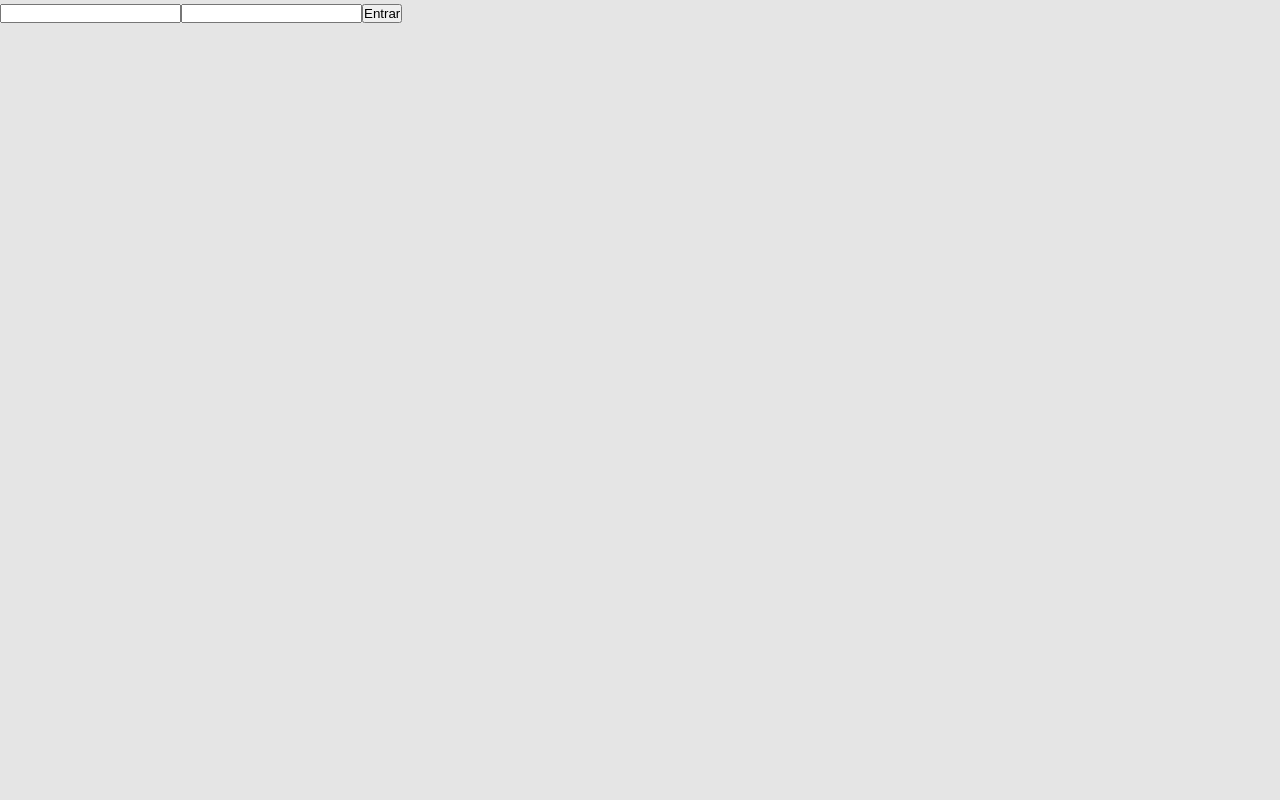
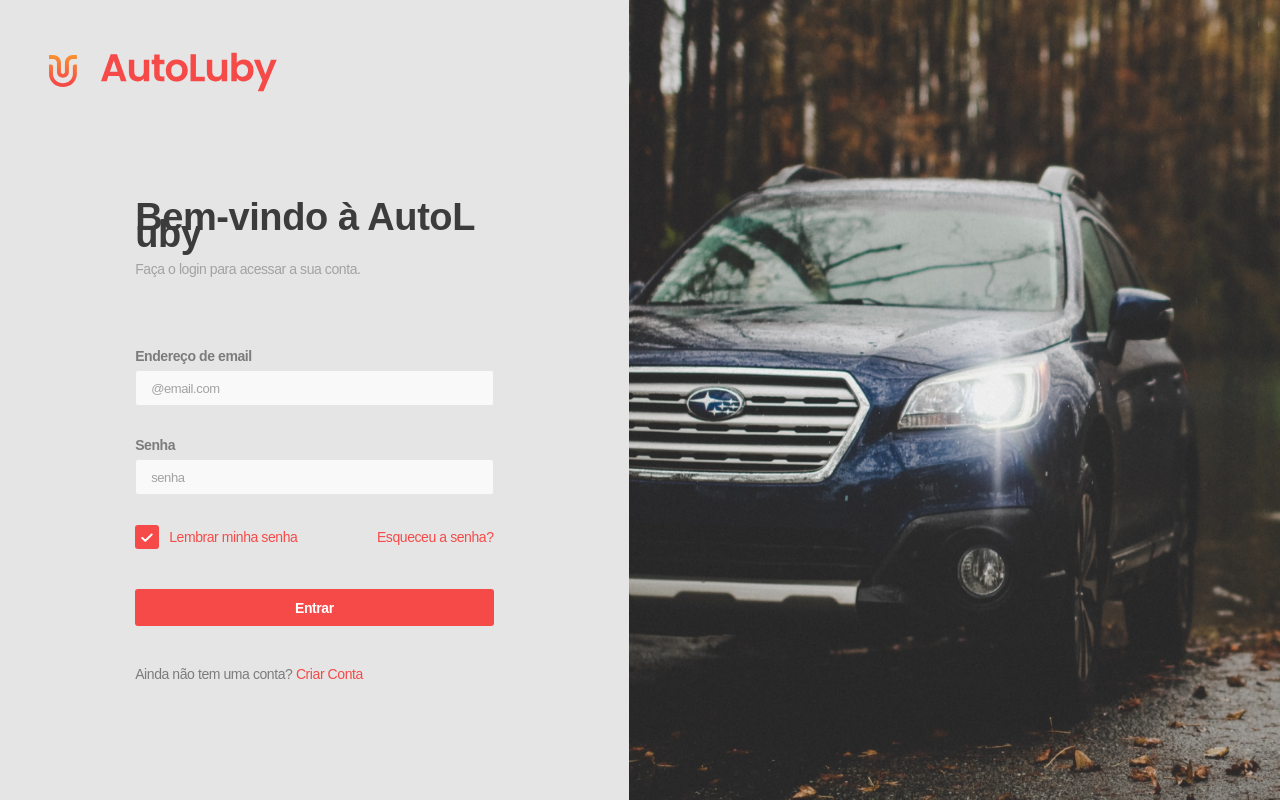
Before and after one commit to eduardo-borges-goncalves/lab-luby, a React (Create React App) app: page /login in a window 1280 px wide. Built offline with nearby package versions, Linux system fonts and the light colour scheme.

Commit message:
#18 implementa tela de login

```diff
--- /dev/null
+++ b/src/components/Buttons/RedBtn/index.tsx
@@ -0,0 +1,13 @@
+import { FC, ReactNode } from "react";
+import { RedBtnWrapper } from "./styles";
+
+type Props = {
+  children: ReactNode,
+  onClick?: any
+}
+
+export const RedBtn:FC<Props> = ({children, onClick}:Props) => (
+  <RedBtnWrapper onClick={onClick}>
+    {children}
+  </RedBtnWrapper>
+)
--- /dev/null
+++ b/src/components/Buttons/RedBtn/styles.ts
@@ -0,0 +1,38 @@
+import styled from "styled-components";
+
+export const RedBtnWrapper = styled.button`
+  display: flex;
+  justify-content: center;
+  align-items: center;
+  padding: 10px;
+  gap: 10px;
+
+  width: 100%;
+  height: 37px;
+
+  background: var(--primary-red);
+  border: none;
+  border-radius: 3px;
+
+  font-weight: 600;
+  font-size: 14px;
+  line-height: 120%;
+  letter-spacing: -0.03em;
+
+  color: var(--shape);
+
+  flex: none;
+  order: 0;
+  flex-grow: 0;
+
+  transition: all ease-in-out .2s;
+
+  :active {
+    transition: none;
+    border: 1.5px solid #971212;
+  }
+
+  :hover{
+    background: #DF3938;
+  }
+`
--- /dev/null
+++ b/src/components/Inputs/index.tsx
@@ -0,0 +1,24 @@
+import { InputWrapper } from "./style"
+
+type InputProps = {
+  type?: string,
+  label?: string,
+  placeholder?: string,
+  className?: string,
+  onChange?: (e: React.ChangeEvent<HTMLInputElement>) => void,
+}
+
+export const Input = ({className, placeholder, onChange, type, label}:InputProps) => (
+  <>
+  <InputWrapper className={className}>
+    <label>
+      {label}
+    </label>
+    <input
+      type={type}
+      onChange={onChange}
+      placeholder={placeholder}
+    />
+  </InputWrapper>
+  </>
+)
--- /dev/null
+++ b/src/components/Inputs/style.ts
@@ -0,0 +1,51 @@
+import styled from "styled-components";
+
+export const InputWrapper = styled.div`
+  display: flex;
+  flex-direction: column;
+
+  input {
+    height: 36px;
+    width: 100%;
+    border-radius: 3px;
+    background: var(--input);
+    border: 1px solid var(--stroke);
+
+    font-weight: 400;
+    font-size: 13px;
+    line-height: 120%;
+
+    display: flex;
+    align-items: center;
+    letter-spacing: -0.03em;
+    color: var(--light-gray);
+
+    ::placeholder {
+      color: var(--light-gray);
+    }
+
+    outline: none;
+    padding: 10px 15px;
+
+    :focus::-webkit-input-placeholder {
+      color: transparent;
+    }
+  }
+
+  label {
+    height: 17px;
+    width: 128px;
+    border-radius: nullpx;
+
+    font-weight: 600;
+    font-size: 14px;
+    line-height: 120%;
+
+    display: flex;
+    align-items: center;
+    letter-spacing: -0.03em;
+
+    color: var(--gray);
+    margin-bottom: 6px;
+  }
+`
--- a/src/components/Logo/index.tsx
+++ b/src/components/Logo/index.tsx
@@ -2,8 +2,12 @@ import { ReactComponent as AutoLuby } from "../../assets/logo/AutoLuby.svg"
 import { LogoIcon } from "../LogoIcon"
 import { LogoWrapper } from "./styles"
 
-export const Logo = () => (
-  <LogoWrapper>
+type LogoProps ={
+  id?:string,
+}
+
+export const Logo = ({id}:LogoProps) => (
+  <LogoWrapper id={id}>
     <LogoIcon/>
     <AutoLuby className="autoLuby"/>
   </LogoWrapper>
--- a/src/pages/LoginPage/index.tsx
+++ b/src/pages/LoginPage/index.tsx
@@ -1,8 +1,17 @@
 import Cookies from "js-cookie";
 import { useState } from "react";
+import { Link } from "react-router-dom";
 import { useNavigate } from "react-router-dom";
 import { useAuthentication } from "../../context/Authentication";
 import apiClient from "../../services/api-client";
+
+import { LeftPanelLogin, LoginCard, LoginImg } from "./style";
+import { Logo } from "../../components/Logo"
+import { Input } from "../../components/Inputs";
+import { RedBtn } from "../../components/Buttons/RedBtn";
+
+import LoginPng from "../../assets/login/login-img.png"
+import {ReactComponent as Checkbox} from "../../assets/login/checkbox.svg"
 
 type LoginData = {
   login: string;
@@ -36,13 +45,48 @@ export const LoginPage = () => {
 
   return (
     <>
-      <input type="text"
-        onChange={e => setLoginData({...loginData, login: e.target.value})}
-      />
-      <input type="text"
-        onChange={e => setLoginData({...loginData, password: e.target.value})}
-      />
-      <button onClick={handleAuthentication   }>Entrar</button>
+      <LeftPanelLogin>
+        <Logo id="logoLogin"/>
+        <LoginCard>
+          <div className="title">
+            <h1>Bem-vindo à AutoLuby</h1>
+            <span>Faça o login para acessar a sua conta.</span>
+          </div>
+
+          <Input
+            className="input"
+            label="Endereço de email"
+            placeholder="@email.com"
+            type="email"
+            onChange={e => setLoginData({...loginData, login: e.target.value})}
+            />
+          <Input
+            className="input"
+            label="Senha"
+            placeholder="senha"
+            type="password"
+            onChange={e => setLoginData({...loginData, password: e.target.value})}
+            />
+
+          <div id="forgotPassword">
+            <div>
+              <div id="loginCheckbox">
+                <Checkbox/>
+              </div>
+              <Link to="/">Lembrar minha senha</Link>
+            </div>
+            <Link to="/">Esqueceu a senha?</Link>
+          </div>
+          <RedBtn  onClick={handleAuthentication }>Entrar</RedBtn>
+          <span>
+            Ainda não tem uma conta?
+            <Link to="/"> Criar Conta</Link>
+          </span>
+        </LoginCard>
+
+      </LeftPanelLogin>
+      <LoginImg src={LoginPng}/>
+
     </>
   )
 }
--- /dev/null
+++ b/src/pages/LoginPage/style.ts
@@ -0,0 +1,96 @@
+import styled from "styled-components";
+
+export const LoginImg = styled.img`
+  width: 50.88vw;
+  position: absolute;
+  height: 100vh;
+  right: 0;
+  top: 0px;
+  bottom: 0px;
+`
+
+export const LoginCard = styled.div`
+  display: flex;
+  justify-content: center;
+  flex-direction: column;
+  margin: 17.38% auto;
+  width: 425px;
+  max-width: 28vw;
+  max-height: 70vh;
+
+  font-weight: 500;
+  font-size: 14px;
+  line-height: 120%;
+  letter-spacing: -0.03em;
+
+  color: var(--gray);
+
+  .input {
+    margin-bottom: 30px;
+  }
+
+  .title {
+    margin-bottom: 70px;
+
+    h1 {
+      color: var(--dark-gray);
+      margin-bottom: 18px;
+      display: flex;
+      flex-wrap: wrap;
+      word-break: break-all;
+      word-wrap: break-word;
+
+      font-weight: 600;
+      font-size: 38.0001px;
+    }
+
+    span {
+      color: var(--light-gray);
+    }
+  }
+
+  button {
+    margin: 40px 0;
+  }
+
+  a {
+    color: var(--primary-red);
+    text-decoration: none;
+  }
+
+  #forgotPassword {
+    display: flex;
+    justify-content: space-between;
+    align-items: center;
+
+    div {
+      display: flex;
+      align-items: center;
+      gap: 10px;
+    }
+  }
+
+  #loginCheckbox {
+    width: 24px;
+    height: 24px;
+    background: var(--primary-red);
+    border-radius: 3px;
+
+    display: flex;
+    align-items: center;
+    justify-content: center;
+  }
+
+`
+
+export const LeftPanelLogin = styled.section`
+  position: absolute;
+  bottom: 0;
+  top: 0;
+  left: 0;
+  width: 49.12vw;
+
+  #logoLogin {
+    margin: 6.8% 0 0 7.8%;
+  }
+`
--- a/src/style/global.ts
+++ b/src/style/global.ts
@@ -12,6 +12,7 @@ export const GlobalStyle = createGlobalStyle`
 
         --gray: #7C7C7C;
         --dark-gray: #3C3C3C;
+        --light-gray: #A2A2A2;
 
         --primary-red: #F54A48;
         --secondary-red: #DF3938;
@@ -44,8 +45,6 @@ export const GlobalStyle = createGlobalStyle`
 
         font-family: 'Poppins', sans-serif;
         font-style: normal;
-
-
     }
 
     button {
```
Also changed, not shown: src/assets/login/checkbox.svg (added), src/assets/login/login-img.png (added).
